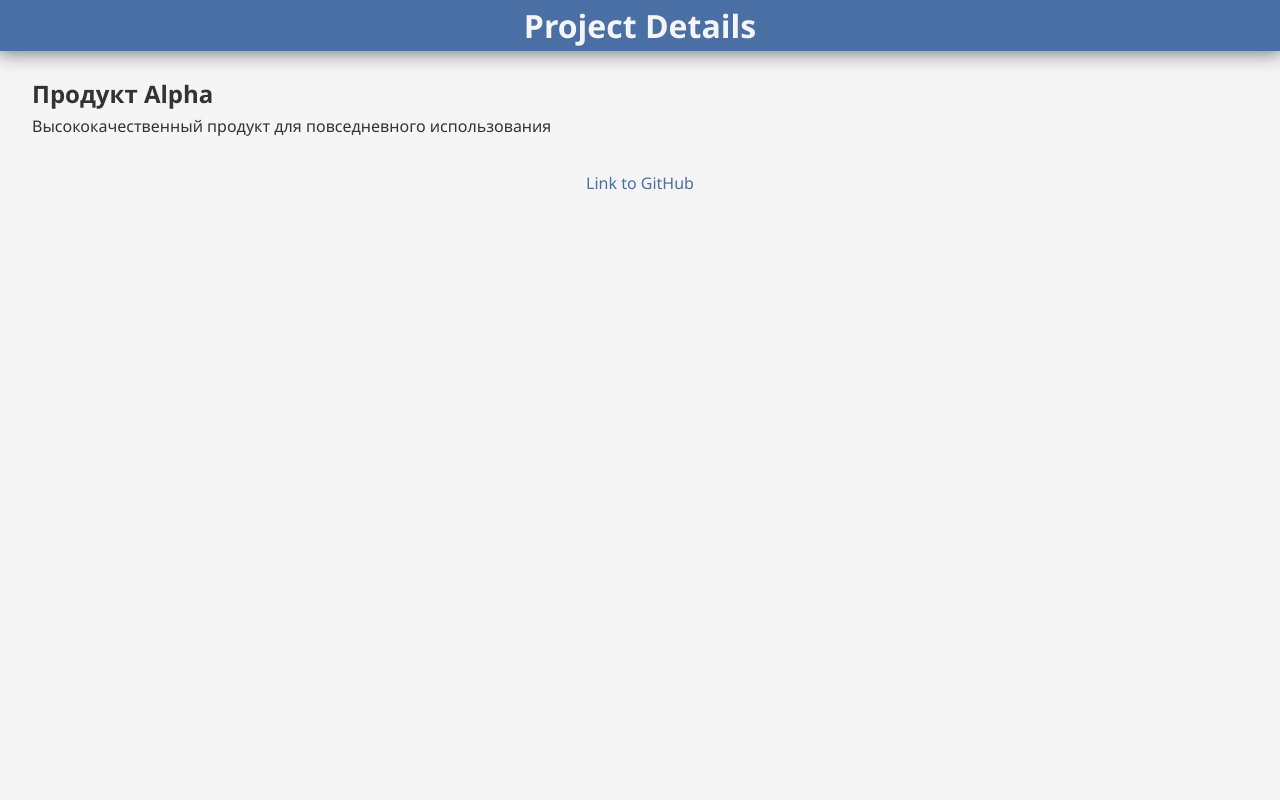
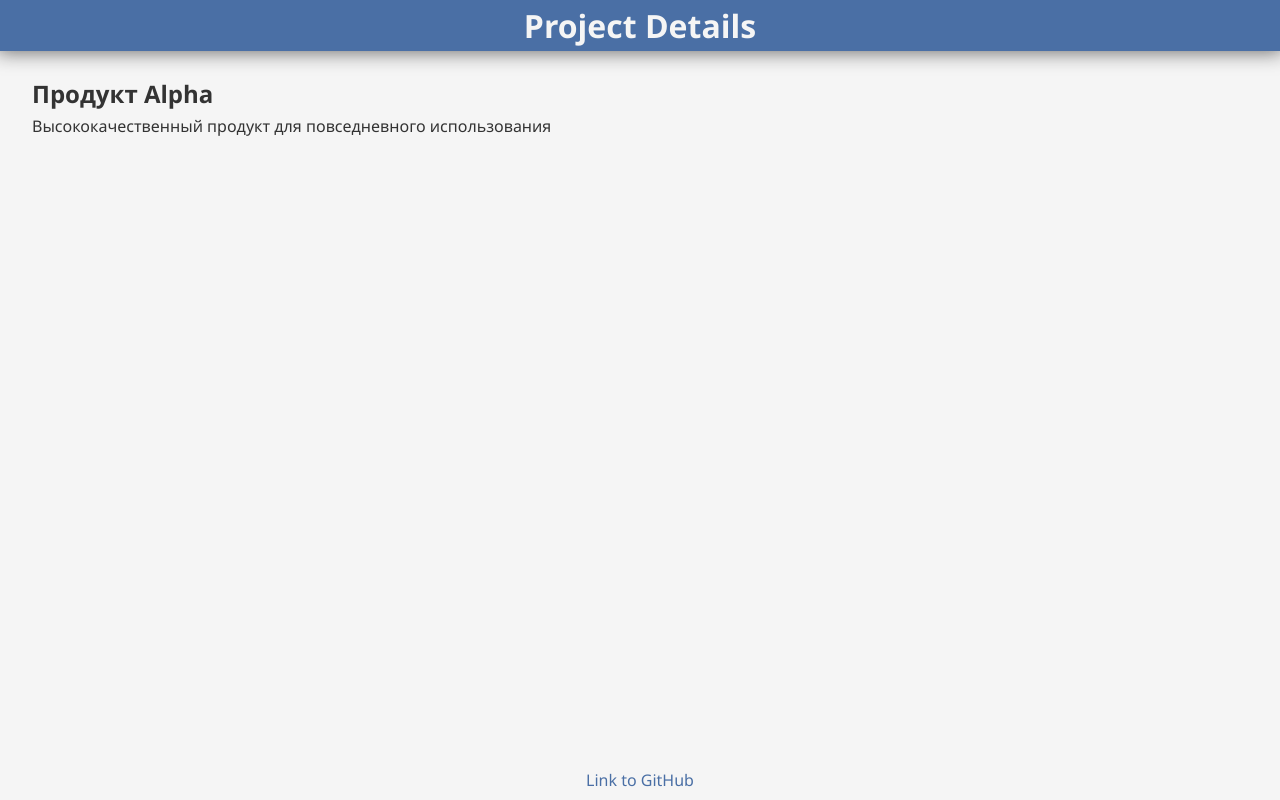
Before and after one commit to letmeleave/dashboard-mini-app, a React (Vite) app: page /projects/1 in a window 1280 px wide. Built offline with nearby package versions, Linux system fonts and the light colour scheme.

Commit message:
fix layout

```diff
--- a/src/components/Layout/Layout.module.scss
+++ b/src/components/Layout/Layout.module.scss
@@ -6,6 +6,7 @@
   min-height: 100vh;
   display: flex;
   flex-direction: column;
+  position: relative;
 }
 
 .header {
@@ -41,6 +42,8 @@
 }
 
 .footer {
+  position: absolute;
+  bottom: 0;
   height: $spacing-xl;
   width: 100%;
   text-align: center;
--- a/src/features/ProjectsList/ProjectsList.module.scss
+++ b/src/features/ProjectsList/ProjectsList.module.scss
@@ -4,6 +4,7 @@
 .container {
   width: 100%;
   margin-top: $spacing-lg;
+  margin-bottom: $spacing-xl;
 }
 
 .list {
```
